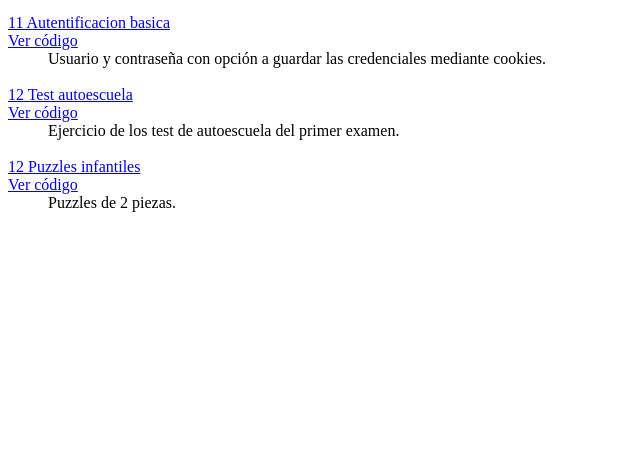
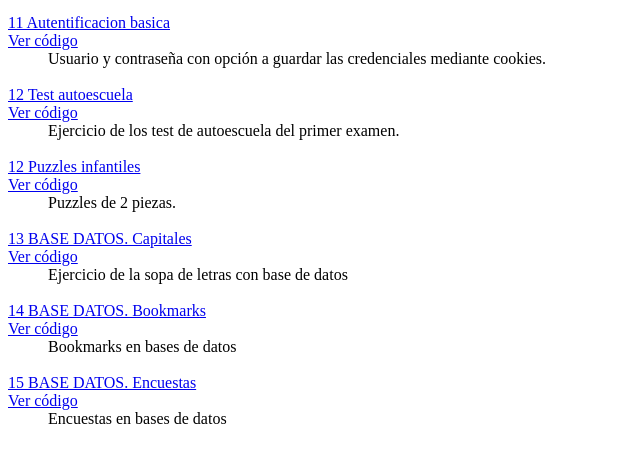
Before and after one commit to a19sotean/RepasoServidorUd3, a PHP site: page / in a window 1280 px wide. Shown: the part 912-1374 px from the top of the page, without its empty margins (0-640 px from the left). Before the commit the page ends 1124 px from the top, so only its background shows below. Run offline with PHP 8.4, Linux system fonts and the light colour scheme.

Commit message:
index actualizado

```diff
--- a/index.php
+++ b/index.php
@@ -16,6 +16,9 @@
     array('id'=>11,'titulo'=>'Autentificacion basica','descripcion'=>'Usuario y contraseña con opción a guardar las credenciales mediante cookies.','enlace'=>'./ejercicios/cookies/ejercicioSimple.php','repositorio'=>'https://github.com/a19sotean/RepasoServidorUd3/blob/main/ejercicios/cookies/ejercicioSimple.php'),
     array('id'=>12,'titulo'=>'Test autoescuela','descripcion'=>'Ejercicio de los test de autoescuela del primer examen.','enlace'=>'./ejercicios/ud4repaso/testsAutoescuela/index.php','repositorio'=>'https://github.com/a19sotean/RepasoServidorUd3/blob/main/ejercicios/ud4repaso/testsAutoescuela'),
     array('id'=>12,'titulo'=>'Puzzles infantiles','descripcion'=>'Puzzles de 2 piezas.','enlace'=>'./ejercicios/ud4repaso/puzles/index.php','repositorio'=>'https://github.com/a19sotean/RepasoServidorUd3/blob/main/ejercicios/ud4repaso/puzles'),
+    array('id'=>13,'titulo'=>'BASE DATOS. Capitales','descripcion'=>'Ejercicio de la sopa de letras con base de datos','enlace'=>'./ejercicios/basesDatos/sopa_letras/public/index.php','repositorio'=>'https://github.com/a19sotean/RepasoServidorUd3/tree/main/ejercicios/basesDatos/sopa_letras'),
+    array('id'=>14,'titulo'=>'BASE DATOS. Bookmarks','descripcion'=>'Bookmarks en bases de datos','enlace'=>'./ejercicios/basesDatos/bookmarksCorrecto/bookmarks/public/index.php','repositorio'=>'https://github.com/a19sotean/RepasoServidorUd3/tree/main/ejercicios/basesDatos/bookmarksCorrecto/bookmarks'),
+    array('id'=>15,'titulo'=>'BASE DATOS. Encuestas','descripcion'=>'Encuestas en bases de datos','enlace'=>'./ejercicios/basesDatos/encuestasPreguntas/public/index.php','repositorio'=>'https://github.com/a19sotean/RepasoServidorUd3/tree/main/ejercicios/basesDatos/encuestasPreguntas')
 );
 
 ?>
```
